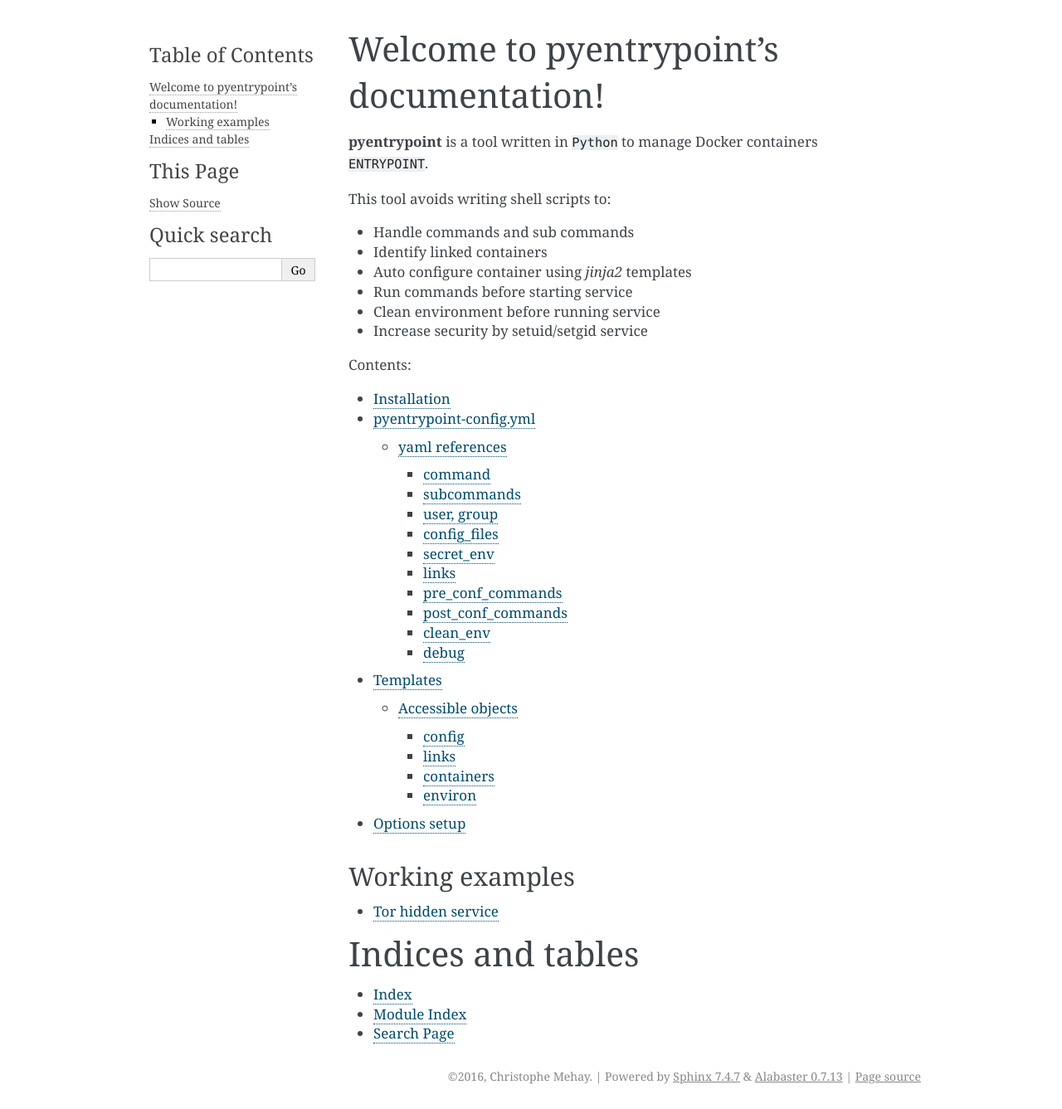
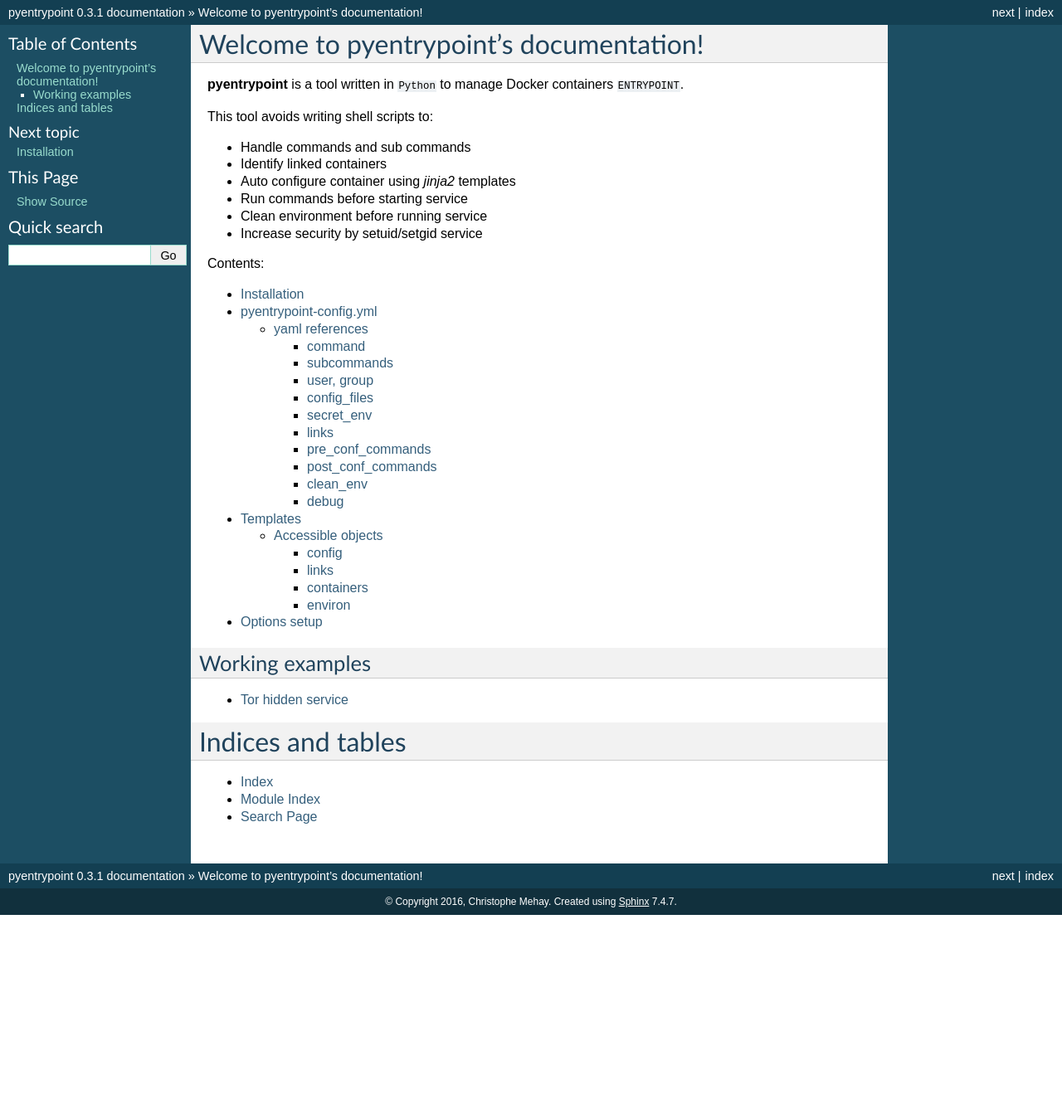
Before and after one commit to cmehay/pyentrypoint, a Sphinx documentation site: the page built from docs/index.rst, in a window 1280 px wide. Shown: the whole page at 83% size. Built offline with Sphinx 7.4.7, drawn with Linux system fonts in a browser that asks for light colours; after the commit the page ends 1103 px from its top, so only the background shows below that.

Commit message:
Update doc template

```diff
--- a/docs/conf.py
+++ b/docs/conf.py
@@ -99,7 +99,7 @@
 # show_authors = False
 
 # The name of the Pygments (syntax highlighting) style to use.
-# pygments_style = 'sphinx'
+pygments_style = 'sphinx'
 
 # A list of ignored prefixes for module index sorting.
 # modindex_common_prefix = []
@@ -115,7 +115,7 @@
 
 # The theme to use for HTML and HTML Help pages.  See the documentation for
 # a list of builtin themes.
-html_theme = 'alabaster'
+html_theme = 'default'
 
 # Theme options are theme-specific and customize the look and feel of a theme
 # further.  For a list of options available for each theme, see the
```
Also changed, not shown: README.md (+1 -0 lines).
